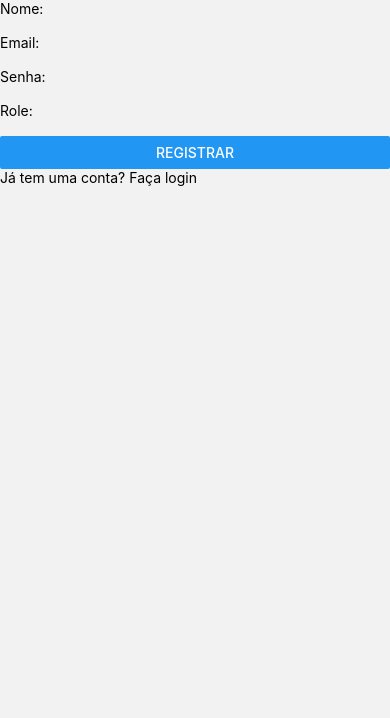
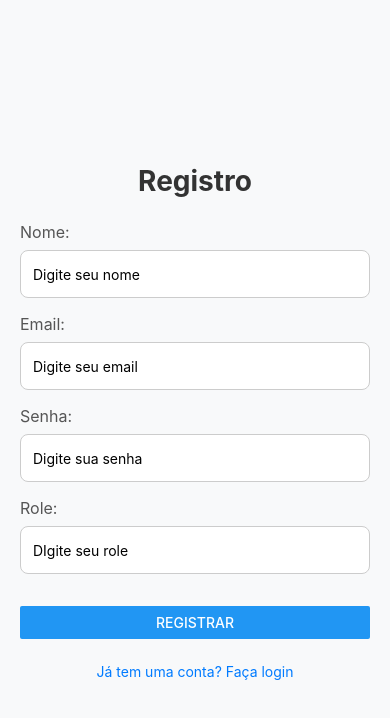
Before and after one commit to PACFWL/app-agendify, a React Native app: screen /Register in a window 390 px wide. Shown: the top 718 px of the page. Built offline with nearby package versions, Linux system fonts and the light colour scheme.

Commit message:
✨ feat: "Adição de estilização"

```diff
--- a/src/screens/LoginScreen.tsx
+++ b/src/screens/LoginScreen.tsx
@@ -3,6 +3,7 @@ import { View, TextInput, Button, Text, Alert } from "react-native";
 import { AuthContext } from "../contexts/AuthContext";
 import { NativeStackScreenProps } from "@react-navigation/native-stack";
 import { RootStackParamList } from "../routes/Routes";
+import styles from "../styles/LoginScreenStyles";
 
 type Props = NativeStackScreenProps<RootStackParamList, "Login">;
 
@@ -28,13 +29,33 @@ const LoginScreen = ({ navigation }: Props) => {
   };
 
   return (
-    <View>
-      <Text>Email:</Text>
-      <TextInput value={email} onChangeText={setEmail} />
-      <Text>Senha:</Text>
-      <TextInput secureTextEntry value={password} onChangeText={setPassword} />
-      <Button title="Login" onPress={handleLogin} />
-      <Text onPress={() => navigation.navigate("Register")}>Criar conta</Text>
+    <View style={styles.container}>
+      <Text style={styles.title}>Login</Text>
+
+      <Text style={styles.label}>Email:</Text>
+      <TextInput
+        style={styles.input}
+        value={email}
+        onChangeText={setEmail}
+        placeholder="Digite seu email"
+      />
+
+      <Text style={styles.label}>Senha:</Text>
+      <TextInput
+        style={styles.input}
+        secureTextEntry
+        value={password}
+        onChangeText={setPassword}
+        placeholder="Digite sua senha"
+      />
+
+      <View style={styles.button}>
+        <Button title="Login" onPress={handleLogin} color="#007BFF" />
+      </View>
+
+      <Text style={styles.link} onPress={() => navigation.navigate("Register")}>
+        Criar conta
+      </Text>
     </View>
   );
 };
--- a/src/screens/RegisterScreen.tsx
+++ b/src/screens/RegisterScreen.tsx
@@ -3,6 +3,7 @@ import { View, TextInput, Button, Text, Alert } from "react-native";
 import { NativeStackScreenProps } from "@react-navigation/native-stack";
 import { RootStackParamList } from "../routes/Routes";
 import { register } from "../api/auth";
+import styles from "../styles/RegisterScreenStyles"
 
 type Props = NativeStackScreenProps<RootStackParamList, "Register">;
 
@@ -23,17 +24,42 @@ const RegisterScreen = ({ navigation }: Props) => {
   };
 
   return (
-    <View>
-      <Text>Nome:</Text>
-      <TextInput value={name} onChangeText={setName} />
-      <Text>Email:</Text>
-      <TextInput value={email} onChangeText={setEmail} />
-      <Text>Senha:</Text>
-      <TextInput secureTextEntry value={password} onChangeText={setPassword} />
-      <Text>Role:</Text>
-      <TextInput value={role} onChangeText={setRole} />
+    <View style={styles.container}>
+      <Text style={styles.title}>Registro</Text>
+
+      <Text style={styles.label}>Nome:</Text>
+      <TextInput
+      style={styles.input}
+      value={name}
+      onChangeText={setName}
+      placeholder="Digite seu nome"
+      />
+
+      <Text style={styles.label}>Email:</Text>
+      <TextInput
+      style={styles.input}
+      value={email}
+      onChangeText={setEmail}
+      placeholder="Digite seu email"
+      />
+      <Text style={styles.label}>Senha:</Text>
+      <TextInput
+      style={styles.input}
+      secureTextEntry value={password}
+      onChangeText={setPassword}
+      placeholder="Digite sua senha"
+      />
+      <Text style={styles.label}>Role:</Text>
+      <TextInput
+      style={styles.input}
+      value={role}
+      onChangeText={setRole}
+      placeholder="DIgite seu role"
+      />
+      <View style={styles.button}>
       <Button title="Registrar" onPress={handleRegister} />
-      <Text onPress={() => navigation.navigate("Login")}>Já tem uma conta? Faça login</Text>
+      </View>
+      <Text  style={styles.link} onPress={() => navigation.navigate("Login")}>Já tem uma conta? Faça login</Text>
     </View>
   );
 };
--- /dev/null
+++ b/src/styles/LoginScreenStyles.ts
@@ -0,0 +1,41 @@
+import { StyleSheet } from "react-native";
+
+const LoginScreenStyles = StyleSheet.create({
+  container: {
+    flex: 1,
+    justifyContent: "center",
+    padding: 20,
+    backgroundColor: "#F8F9FA",
+  },
+  title: {
+    fontSize: 28,
+    fontWeight: "bold",
+    marginBottom: 24,
+    color: "#333",
+    textAlign: "center",
+  },
+  label: {
+    fontSize: 16,
+    color: "#555",
+    marginBottom: 8,
+  },
+  input: {
+    height: 48,
+    borderColor: "#CCC",
+    borderWidth: 1,
+    borderRadius: 8,
+    paddingHorizontal: 12,
+    backgroundColor: "#FFF",
+    marginBottom: 16,
+  },
+  button: {
+    marginTop: 16,
+  },
+  link: {
+    marginTop: 24,
+    textAlign: "center",
+    color: "#007BFF",
+  },
+});
+
+export default LoginScreenStyles;
--- /dev/null
+++ b/src/styles/RegisterScreenStyles.ts
@@ -0,0 +1,41 @@
+import { StyleSheet } from "react-native";
+
+const RegisterScreenStyles = StyleSheet.create({
+  container: {
+    flex: 1,
+    justifyContent: "center",
+    padding: 20,
+    backgroundColor: "#F8F9FA",
+  },
+  title: {
+    fontSize: 28,
+    fontWeight: "bold",
+    marginBottom: 24,
+    color: "#333",
+    textAlign: "center",
+  },
+  label: {
+    fontSize: 16,
+    color: "#555",
+    marginBottom: 8,
+  },
+  input: {
+    height: 48,
+    borderColor: "#CCC",
+    borderWidth: 1,
+    borderRadius: 8,
+    paddingHorizontal: 12,
+    backgroundColor: "#FFF",
+    marginBottom: 16,
+  },
+  button: {
+    marginTop: 16,
+  },
+  link: {
+    marginTop: 24,
+    textAlign: "center",
+    color: "#007BFF",
+  },
+});
+
+export default RegisterScreenStyles;
```
Also changed, not shown: src/styles/HomeScreenStyles.ts (added, +22 -0 lines).
